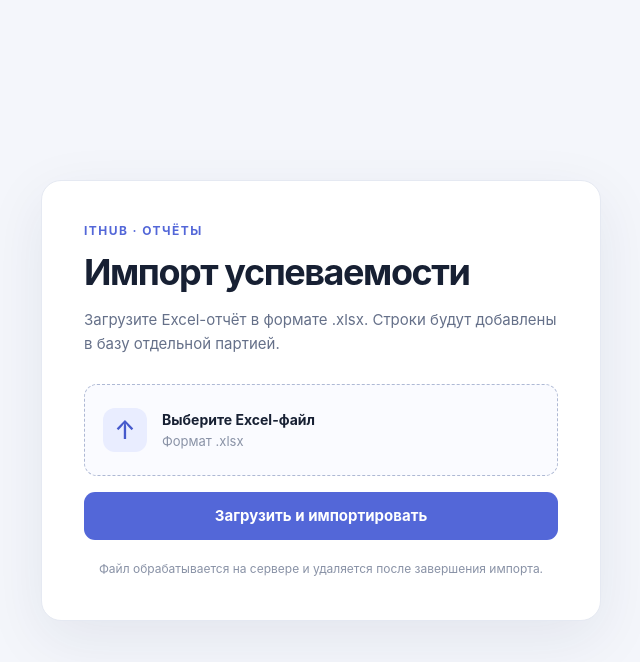
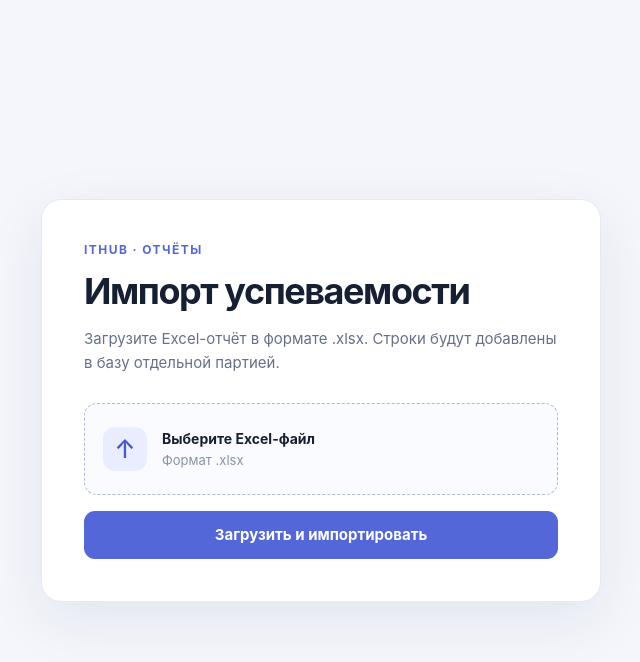
Before and after one commit to DORTAH/Backend_ITHUB_DOCK, a Node server app: page / in a window 1280 px wide. Shown: the top 662 px of the page, without its empty margins (319-959 px from the left). Run offline with Node 20, Linux system fonts and the light colour scheme.

Commit message:
some changes

```diff
--- a/templates/import.ejs
+++ b/templates/import.ejs
@@ -27,7 +27,6 @@
         </form>
 
         <div id="result" class="result" role="status" aria-live="polite" hidden></div>
-        <p class="privacy-note">Файл обрабатывается на сервере и удаляется после завершения импорта.</p>
       </section>
     </main>
 
```
